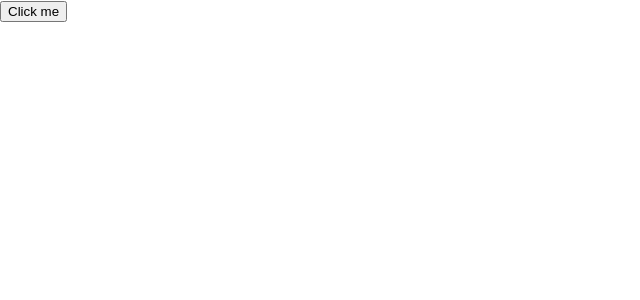
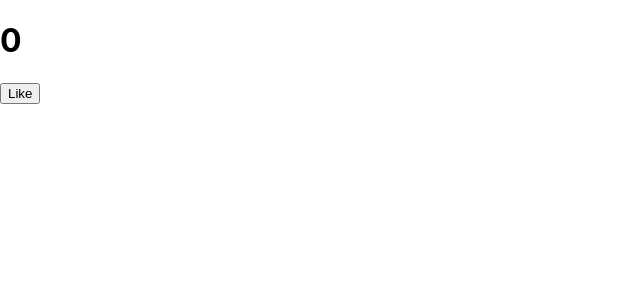
Before and after one commit to poomwarawat/React-workshop, a React (Create React App) app: page / in a window 1280 px wide. Shown: the top 300 px of the page, without its empty margins (0-640 px from the left). Built offline with nearby package versions, Linux system fonts and the light colour scheme.

Commit message:
setState

```diff
--- a/src/App.js
+++ b/src/App.js
@@ -1,40 +1,33 @@
 import React, {Component} from 'react';
-import Header from './Header'
 
 class App extends Component {
-    handleClick = (name, ...other) =>{
-        console.log("name => " ,name , "other => ", other)
+
+    state = {
+        likeme : 0
     }
     render(){
 
-        //Spread Operator
-        let obj1 = { a:1, b:2}
-        let obj2 = { c:3, d:4}
-        let Result = {...obj1, ...obj2}
-        let arr1 = [1,2]
-        let arr2 = [3,4]
-        console.log(...arr1, ...arr2)
-        console.log(Result)
-        //Rest Parameter
-
-
-        //Destructuring
-        const order = {
-            id : '1',
-            name : 'poom',
-            product : {
-                name1 : "Notebook",
-                price : "25,000"
-            }
-        }
-        const {name ,id, product:{name1, price }} = order
-        console.log(name, id) // เท่ากัน console.log(order.name, order.id)
-        console.log(name, id, name1, price)
         return (
             <div className="App">
-                <button onClick={() => this.handleClick("Warawat", "kmutt", "20y.", "ayw")}>Click me</button>
+                <h1>{this.state.likeme}</h1>
+                <button onClick={this.handleClick}>Like</button>
             </div>
         );
+    }
+
+    handleClick = () =>{
+        //แบบนี้ดี
+        this.setState((prevState, props) => {
+            return{
+                likeme : prevState.likeme + 1
+            }
+        })
+
+        //this.state.likeme = 5 // Error
+
+        // this.setState({
+        //     likeme : this.state.likeme + 1 // เกือบถูก
+        // })
     }
 }
 
```
